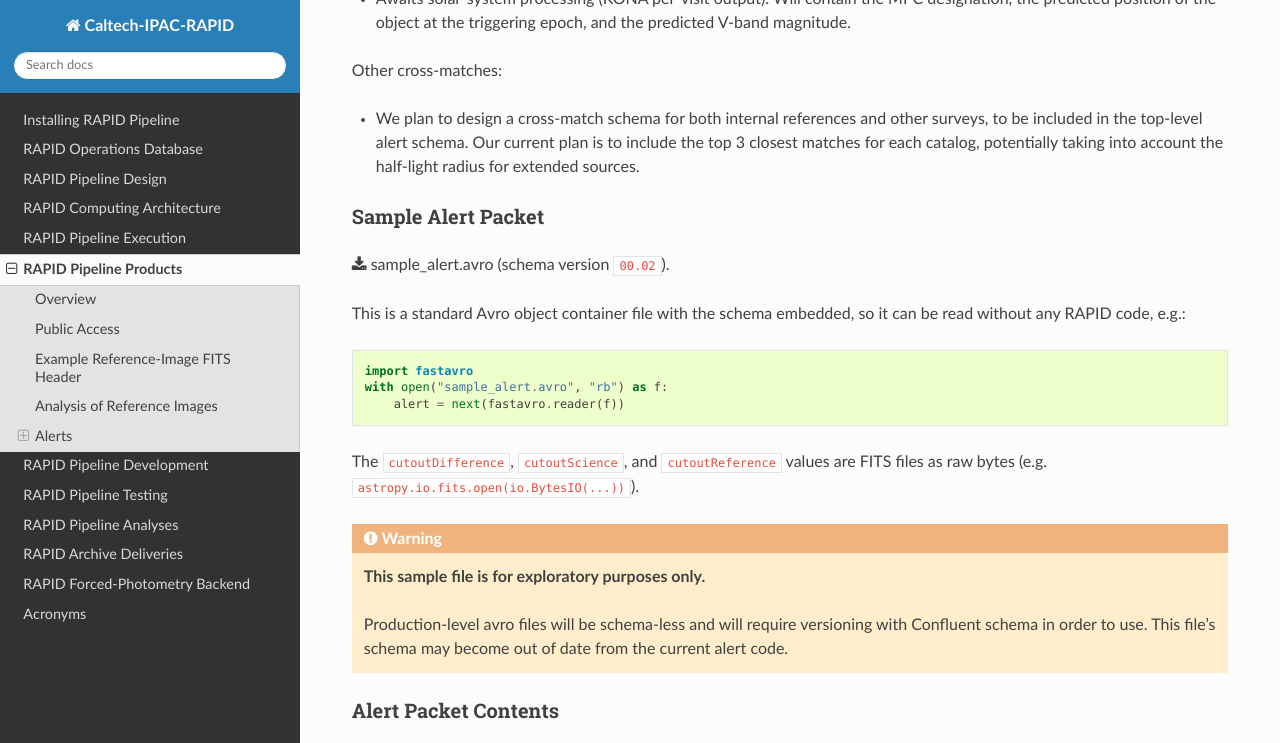
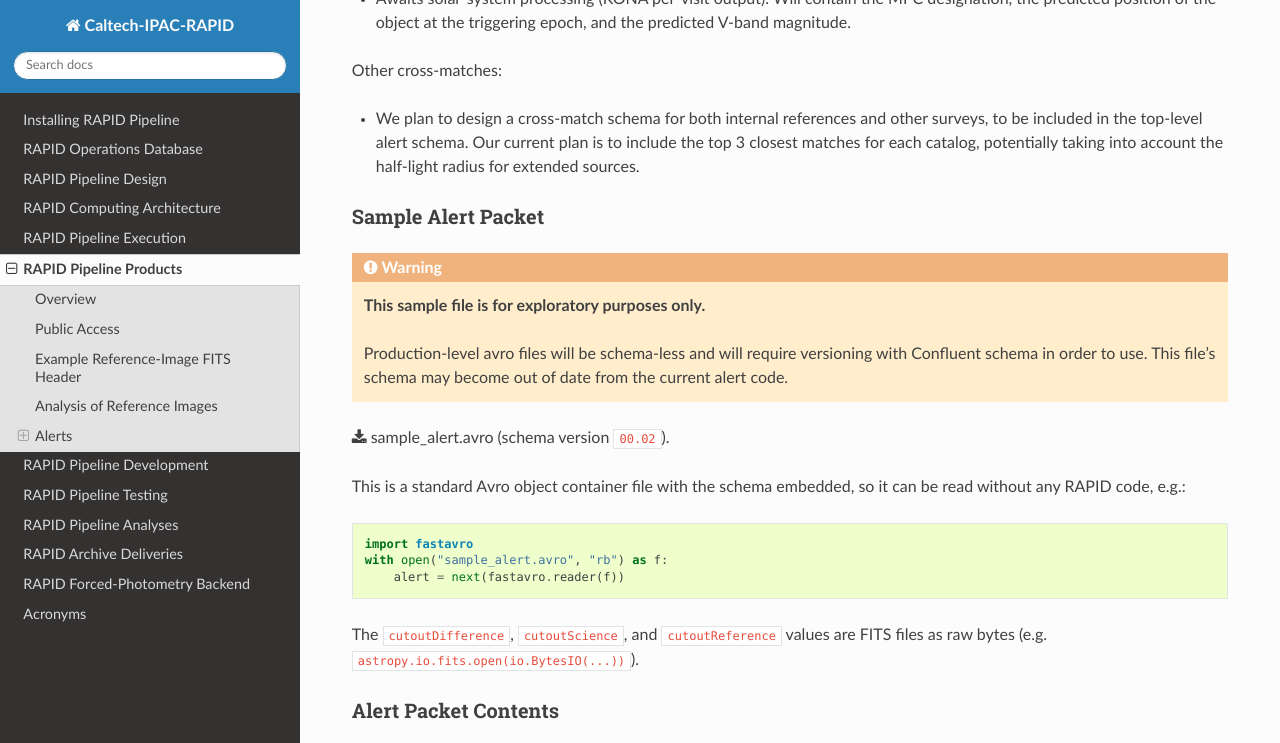
Before and after one commit to Caltech-IPAC/rapid, a Sphinx documentation site: the page built from docs/source/prod/products.rst, in a window 1280 px wide and 900 px high, scrolled down 10741 px, cut to the strip 0-743 px from the top of the window. Built offline with Sphinx 7.4.7 and the Read the Docs theme 3.1.0, drawn with Linux system fonts in a browser that asks for light colours; the version number could not be read and is left out; part of the change alters nothing that is shown.

```diff
--- a/docs/source/prod/products.rst
+++ b/docs/source/prod/products.rst
@@ -368,6 +368,14 @@ Other cross-matches:
 Sample Alert Packet
 ==================================
 
+.. warning::
+
+   **This sample file is for exploratory purposes only.**
+
+   Production-level avro files will be schema-less and will require
+   versioning with Confluent schema in order to use. This file's schema
+   may become out of date from the current alert code.
+
 :download:`sample_alert.avro <sample_alert.avro>` (schema version ``00.02``).
 
 This is a standard Avro object container file with the schema embedded, so
@@ -380,14 +388,6 @@ it can be read without any RAPID code, e.g.::
 The ``cutoutDifference``, ``cutoutScience``, and ``cutoutReference`` values
 are FITS files as raw bytes (e.g. ``astropy.io.fits.open(io.BytesIO(...))``).
 
-.. warning::
-
-   **This sample file is for exploratory purposes only.**
-
-   Production-level avro files will be schema-less and will require
-   versioning with Confluent schema in order to use. This file's schema
-   may become out of date from the current alert code.
-
 .. _alert-packet-contents:
 
 Alert Packet Contents
```
